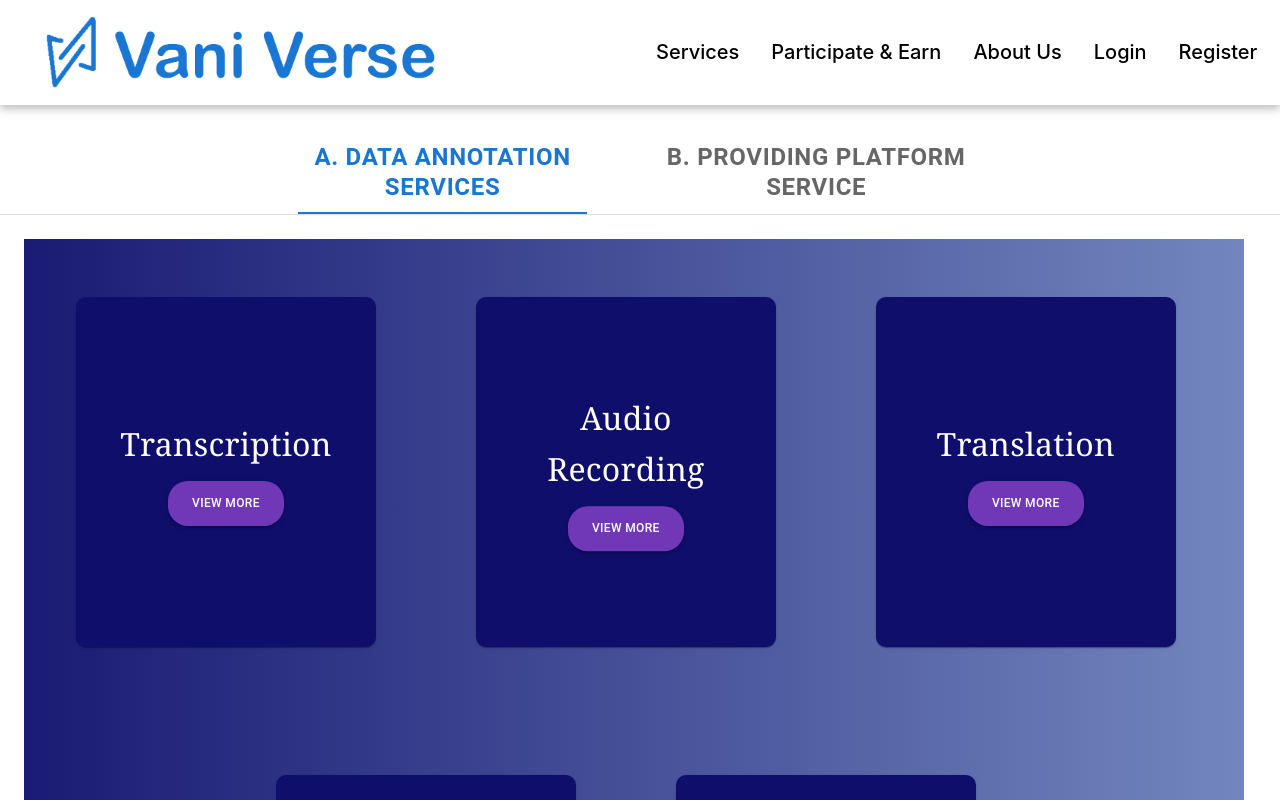
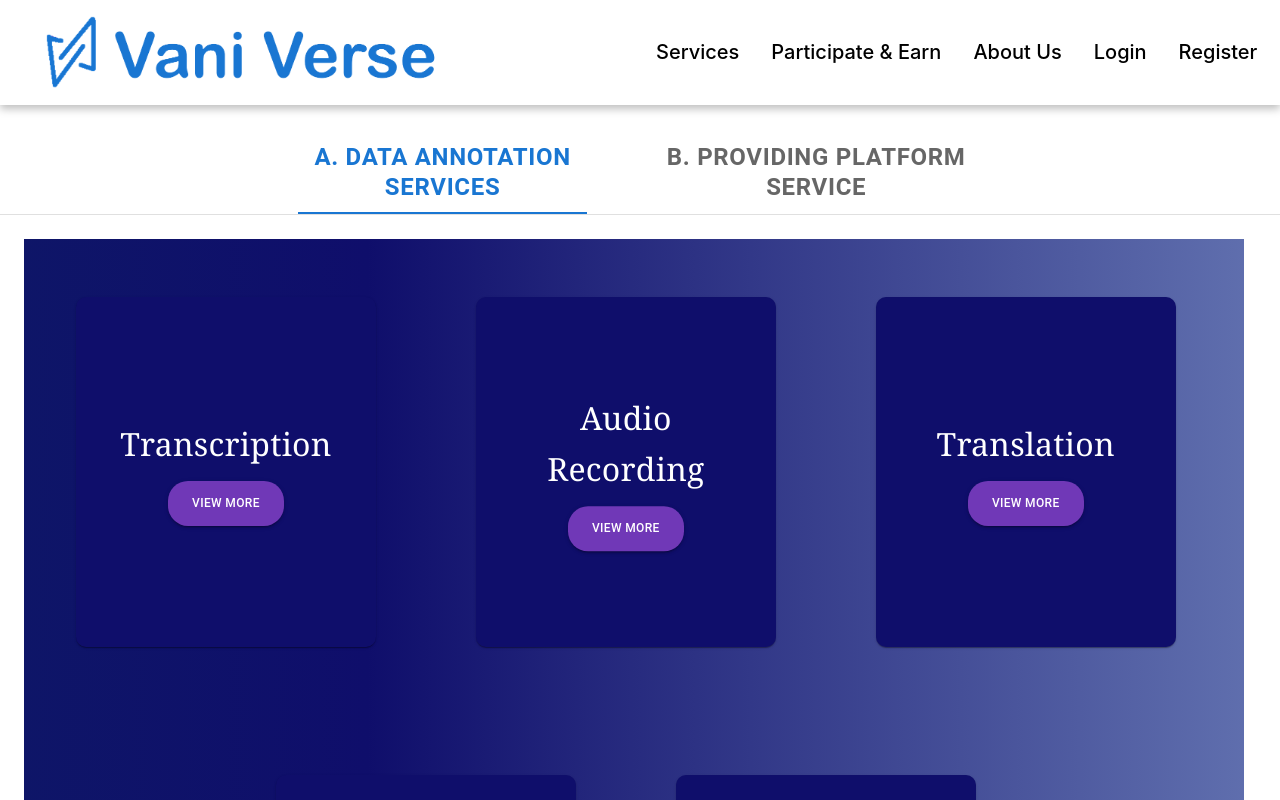
Before and after one commit to TanmoyTheStudent/VaniVerseDemo2, a React (Create React App) app: page /our-services in a window 1280 px wide. Shown: the top 800 px of the page. Built offline with nearby package versions, Linux system fonts and the light colour scheme.

Commit message:
Update services.css

```diff
--- a/src/components/home/sub-components/services.css
+++ b/src/components/home/sub-components/services.css
@@ -1,23 +1,3 @@
-/* @keyframes animatedBackground {
-    0% {
-        background-position: 0% 50%;
-    }
-
-    50% {
-        background-position: 100% 50%;
-    }
-
-    100% {
-        background-position: 0% 50%;
-    }
-}
-
-.animated-div {
-    background: linear-gradient(270deg, #9da2a5, #c1e4ff, #0a3758, #7345d5);
-    /* Light gradient colors */
-/* background-size: 800% 800%;
-animation: animatedBackground 15s ease infinite;
-} */
 
 
 
@@ -40,7 +20,7 @@ animation: animatedBackground 15s ease infinite;
 
     height: 200px;
 
-    background: linear-gradient(270deg, #c1e4ff, #0f0e6b, #0a3758, #c1e4ff, #0f0e6b);
+    background: linear-gradient(270deg, #c1e4ff, #0f0e6b, #0a3758, #c1e4ff, #0f0e6b,#c1e4ff);
 
     background-size: 800% 800%;
 
```
